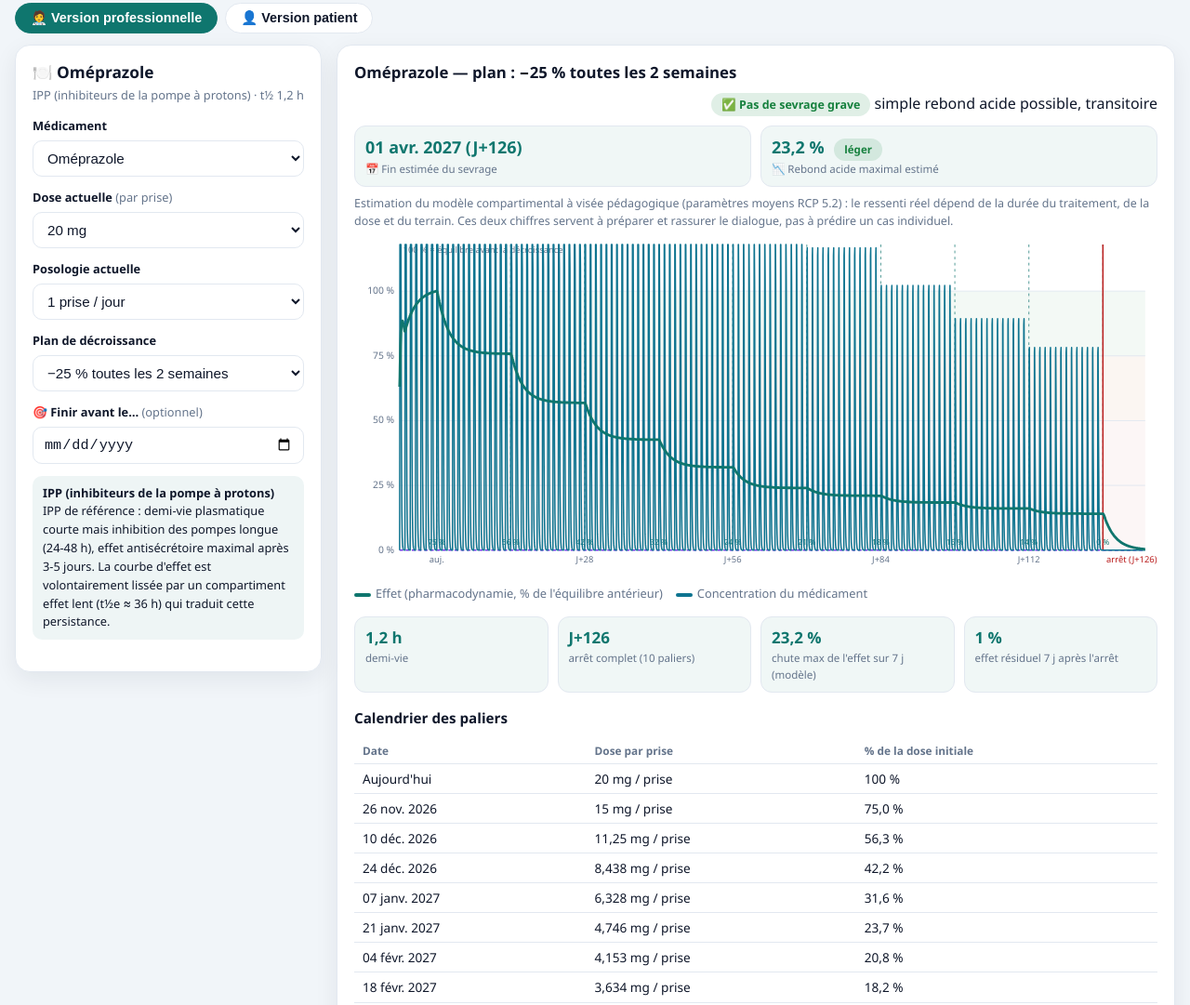
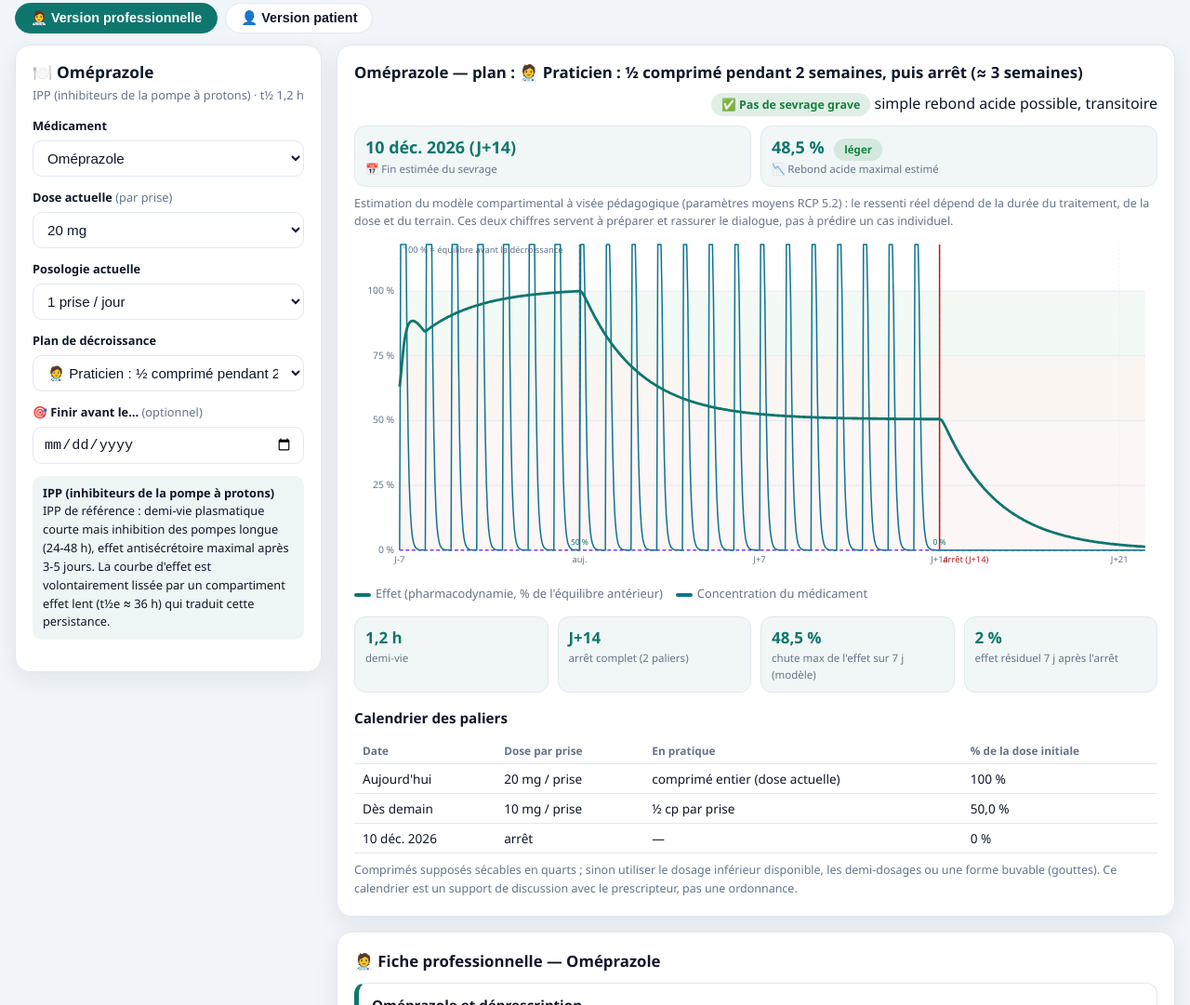
Before and after one commit to Alexlft73/Pharmarevues, a plain HTML site: page deprescription.html in a window 1280 px wide. Shown: the part 245-1326 px from the top of the page at 93% size. Drawn offline with Linux system fonts and the light colour scheme.

Commit message:
Module déprescription : plans praticiens en comprimés sécables (½ cp, ¾ cp, alternance un jour sur 2) — vision rapprochée (IPP ≈ 2 sem, Z ≈ 3, BZD ≈ 5, AD ≈ 8) + colonne 'En pratique' au calendrier

```diff
--- a/deprescription.html
+++ b/deprescription.html
@@ -185,7 +185,7 @@ mirt:{d:"Mirtazapine",cls:"AD",t12:30,tx:2,f:.5,vd:3.4,pb:.85,fe:.15,ds:[15,30],
    ok/warn : seuils de verdict sur Δ7j (chute maximale de l'effet sur 7 jours glissants, en %). */
 const CLASSES = {
 IPP:{label:"IPP (inhibiteurs de la pompe à protons)",t12e:36,ok:999,warn:999,eq:null,
-  prev:[{k:"−25 % toutes les 2 semaines",pct:25,w:2},{k:"−25 % toutes les 4 semaines (ou passage à la demande)",pct:25,w:4},{k:"Palier personnalisé…",cust:1},{k:"Arrêt d'un coup aujourd'hui (référence)",stop:1}],
+  prev:[{k:"🧑‍⚕️ Praticien : ½ comprimé pendant 2 semaines, puis arrêt (≈ 3 semaines)",frac:[{f:0.5,d:14},{f:0}]},{k:"−25 % toutes les 2 semaines",pct:25,w:2},{k:"−25 % toutes les 4 semaines (ou passage à la demande)",pct:25,w:4},{k:"Palier personnalisé…",cust:1},{k:"Arrêt d'un coup aujourd'hui (référence)",stop:1}],
   pat:{title:"Arrêter un IPP : ce qu'il faut savoir",
     what:"Il n'y a <b>pas de dépendance</b> aux IPP : rien de comparable aux benzodiazépines. En revanche, après plusieurs semaines, l'estomac produit « un peu plus » d'acidité qu'avant le traitement. À l'arrêt, surtout brutal, un rebond acide peut donner pendant quelques jours à 2 semaines : brûlures, remontées acides, digestion difficile. C'est bénin, prévisible et ça passe.",
     how:["Continuer, ou repasser à la prise « à la demande » quelques semaines avant l'arrêt complet","Repas fractionnés, dîner léger, ne pas se coucher dans les 2-3 h après manger","Surélever la tête du lit, éviter ses aliments déclencheurs (épices, gras, alcool, café en excès)","Un antiacide local à la demande (type gel d'alginate, en pharmacie) suffit souvent pour le rebond","Si les symptômes durent au-delà de 2 semaines ou reviennent : revoir le médecin (parfois une cause à traiter)"],
@@ -193,7 +193,7 @@ IPP:{label:"IPP (inhibiteurs de la pompe à protons)",t12e:36,ok:999,warn:999,eq
   pro:{title:"Points professionnels — IPP",
     points:["Pas de syndrome de sevrage au sens pharmacologique ; rebond d'hyperacidité (hypergastrinémie) documenté à l'arrêt, souvent 1-2 semaines.","Décroissance souvent inutile : passage à la demande ou demi-dose 2-4 semaines suffit, surtout si usage prolongé.","Réévaluation annuelle de l'indication (recommandations HAS) ; l'arrêt est envisagé quand l'indication initiale a disparu.","Attention : un IPP peut masquer des signes digestifs d'alerte (cf. drapeaux rouges patient ci-dessous) ; l'arrêt sans avis médical est déconseillé si l'indication persiste (RGO érosif, prévention sous AINS/antiagrégant).","Après quelques semaines de traitement continu, la prise à la demande est souvent possible, sauf situations à risque."]}},
 BZD:{label:"Benzodiazépines",t12e:4,ok:20,warn:35,
-  prev:[{k:"−25 % toutes les 2 semaines (palier classique)",pct:25,w:2},{k:"−25 % toutes les 4 semaines (senior / traitement ancien)",pct:25,w:4},{k:"−50 % toutes les 2 semaines (traitement court, < 4 semaines)",pct:50,w:2},{k:"Palier personnalisé…",cust:1},{k:"Arrêt d'un coup aujourd'hui (démonstration)",stop:1}],
+  prev:[{k:"🧑‍⚕️ Praticien : paliers en comprimés −25 %/semaine (¾ → ½ → ½ un jour sur 2 → ¼ → ¼ un jour sur 2), ≈ 5 semaines",frac:[{f:0.75,d:7},{f:0.5,d:7},{f:0.5,d:7,alt:1},{f:0.25,d:7},{f:0.25,d:7,alt:1},{f:0}]},{k:"−25 % toutes les 2 semaines (palier classique)",pct:25,w:2},{k:"−25 % toutes les 4 semaines (senior / traitement ancien)",pct:25,w:4},{k:"−50 % toutes les 2 semaines (traitement court, < 4 semaines)",pct:50,w:2},{k:"Palier personnalisé…",cust:1},{k:"Arrêt d'un coup aujourd'hui (démonstration)",stop:1}],
   eq:{title:"Équivalences approximatives (pivot : diazépam 10 mg)",note:"Approximations d'usage (tables de conversion usuelles), à titre indicatif : la conversion individuelle reste une décision médicale. Les apparentés « Z » (zolpidem, zopiclone) n'ont pas d'équivalence diazépam fiable ; le clonazépame change d'indication (épilepsie) : ne jamais convertir sans le prescripteur.",
     rows:[["Diazépam","10 mg"],["Lorazépam","1 mg"],["Alprazolam","0,5 mg"],["Clonazépame","0,5 mg (approximation d'usage, discutée)"]]},
   pat:{title:"Arrêter une benzodiazépine : ce qu'il faut savoir",
@@ -203,7 +203,7 @@ BZD:{label:"Benzodiazépines",t12e:4,ok:20,warn:35,
   pro:{title:"Points professionnels — benzodiazépines",
     points:["Règles françaises (HAS/ANSM, plan MILDECA) : durée maximale 4 semaines pour les hypnotiques, 12 semaines pour les anxiolytiques, sevrage inclus ; annoncer la durée dès l'instauration.","Préférer une demi-vie longue (diazépam) ou convertir via équivalences pour lisser les paliers, en particulier depuis une BZD courte (alprazolam, lorazépam).","Paliers classiques : −25 % toutes les 2-4 semaines ; sous 25 % de la dose initiale, paliers plus fins (−12,5 % ou prises alternées) car la baisse relative devient grande pour un même delta en mg.","Syndrome de sevrage à distinguer du retour de l'anxiété primitive : la réaction au palier s'estompe en jours ; la rechute persiste et doit être réévaluée (psychothérapie/TCC, suivi médical).","Risque convulsif à l'arrêt brutal : dose élevée, terrain épileptique, alcoolodépendance associée : ces situations relèvent d'un suivi médical rapproché.","Chez le sujet âgé : somnolence, chutes, confusion ; critère de prescription potentiellement inappropriée qui renforce le projet d'arrêt."]}} ,
 Z:{label:"Apparentés « Z » (hypnotiques)",t12e:2,ok:20,warn:35,eq:null,
-  prev:[{k:"−25 % toutes les 2 semaines (palier classique)",pct:25,w:2},{k:"Palier personnalisé…",cust:1},{k:"Arrêt d'un coup aujourd'hui (démonstration)",stop:1}],
+  prev:[{k:"🧑‍⚕️ Praticien : ½ cp 1 semaine → un soir sur 2 pendant 1 semaine → ¼ cp 1 semaine, puis arrêt (≈ 3 semaines)",frac:[{f:0.5,d:7},{f:0.5,d:7,alt:1},{f:0.25,d:7},{f:0}]},{k:"−25 % toutes les 2 semaines (palier classique)",pct:25,w:2},{k:"Palier personnalisé…",cust:1},{k:"Arrêt d'un coup aujourd'hui (démonstration)",stop:1}],
   pat:{title:"Arrêter le zolpidem ou la zopiclone : ce qu'il faut savoir",
     what:"Ce sont des cousins des benzodiazépines, ciblés sur le sommeil. À l'arrêt brutal après un usage prolongé, la 1re à 3e nuit(s) sont souvent plus mauvaises qu'avant le traitement : c'est l'insomnie de rebond, attendue et passagère. Elle est quasi constante, mieux vaut donc la prévoir au calendrier : c'est justement elle qui fait reprendre le médicament « pour être sûr de dormir ».",
     how:["Passer à la demi-dose quelques jours (comprimé sécable), puis au quart, ou « nuits alternées » : un soir sur deux, puis un soir sur trois","Méditation de sommeil guidée type Headspace sur Netflix (« Guide de la méditation »), sophrologie, scan corporel au lit","Rituel du soir constant, chambre sombre et fraîche, se lever si éveil > 20 min et s'occuper calmement","Pas d'alcool : il endort puis fragmente le sommeil et ravive le problème","Café et thé : après 14 h au maximum","Lumière du matin et activité physique : les deux meilleurs hypnotiques naturels","Annoncer la règle des « 3 nuits » les plus difficiles, l'écrire au calendrier : ça dédramatise"],
@@ -211,7 +211,7 @@ Z:{label:"Apparentés « Z » (hypnotiques)",t12e:2,ok:20,warn:35,eq:null,
   pro:{title:"Points professionnels — apparentés « Z »",
     points:["Règle ANSM : durée maximale 4 semaines, période de sevrage incluse ; réévaluer régulièrement.","Somnambulisme et comportements complexes rapportés avec le zolpidem (contre-indication à la reprise) : question systématique à l'officine ; femmes : 5 mg préférentiel.","Paliers courts et fractionnés (demi-dose, quart, nuits alternées) bien adaptés à la demi-vie très courte ; pas d'équivalence diazépam fiable à proposer d'emblée.","Insomnie de rebond quasi constante à l'arrêt brutal : l'anticiper avec le patient (nuits 1-3), c'est la clé de l'arrêt.","Chez le sujet âgé : chutes, confusion nocturne ; critère de prescription inappropriée qui renforce le projet d'arrêt."]}} ,
 AD:{label:"Antidépresseurs",t12e:24,ok:15,warn:25,eq:null,
-  prev:[{k:"−25 % toutes les 2 semaines",pct:25,w:2},{k:"−25 % toutes les 4 semaines (plus prudent)",pct:25,w:4},{k:"Palier personnalisé…",cust:1},{k:"Arrêt d'un coup aujourd'hui (démonstration)",stop:1}],
+  prev:[{k:"🧑‍⚕️ Praticien : ¾ cp → ½ cp → ¼ cp (2 semaines par palier), puis ¼ un jour sur 2 avant l'arrêt (≈ 8 semaines)",frac:[{f:0.75,d:14},{f:0.5,d:14},{f:0.25,d:14},{f:0.25,d:14,alt:1},{f:0}]},{k:"−25 % toutes les 2 semaines",pct:25,w:2},{k:"−25 % toutes les 4 semaines (plus prudent)",pct:25,w:4},{k:"Palier personnalisé…",cust:1},{k:"Arrêt d'un coup aujourd'hui (démonstration)",stop:1}],
   pat:{title:"Arrêter un antidépresseur : ce qu'il faut savoir",
     what:"L'arrêt peut donner un <b>syndrome d'interruption</b> : vertiges (surtout aux mouvements des yeux), sensations de « décharges électriques », nausées, grippette, insomnie, irritabilité, anxiété. Il apparaît 1 à 5 jours après la baisse, il est bénin, et il passe en 1 à 3 semaines. Il ne veut pas dire que la dépression revient : c'est le cerveau qui réajuste ses récepteurs. À savoir aussi : la rechute dépressive est plus fréquente en cas d'arrêt prématuré (moins de 6 mois de traitement) ; l'arrêt se planifie, avec le médecin, en période stable.",
     how:["Descente progressive sur au moins 2 à 4 semaines, souvent plus longue pour la paroxétine et la venlafaxine","Paliers : la dose baisse d'un cran (par exemple −25 %), puis on attend 2 à 4 semaines, le temps que le corps retrouve son équilibre","Symptômes d'arrêt ≠ rechute : vertiges, sensations électriques, nausées dans les jours suivant une baisse = adaptation, ça s'atténue seul en 1-3 semaines ; tristesse ou anxiété qui persiste et s'aggrave = en parler au médecin","Méditation guidée et hygiène de sommeil, activité physique régulière (effet antidépresseur démontré), garder les liens sociaux","La fluoxétine descend « toute seule » : sa longue demi-vie fait le travail du palier ; pour la paroxétine et la venlafaxine, c'est l'inverse : ne jamais couper d'un coup","Signaux positifs : noter chaque jour ce qui va bien, et reprendre contact avec le médecin si une tristesse durable revient"],
@@ -277,6 +277,7 @@ function activePlan(){
   var p=cls().prev[ST.plan];
   if(!p) return null;
   if(p.stop) return {stop:1};
+  if(p&&p.frac){ return {frac:p.frac}; }
   if(p.cust){
     var pct=Math.min(Math.max(parseFloat($("cpct").value)||25,5),50);
     var w=Math.min(Math.max(parseFloat($("cweeks").value)||2,1),8);
@@ -293,6 +294,15 @@ function buildSchedule(){
   var steps=[];
   if(p&&p.stop){
     steps.push({h:preH,factor:0});
+  } else if(p&&p.frac){
+    /* plan praticien : paliers quantifiés en comprimés, durations explicites en jours */
+    var cum=0, q;
+    if(p.frac[0]&&p.frac[0].f<1){ steps.push({h:preH,factor:p.frac[0].f,alt:p.frac[0].alt?1:0}); }
+    for(q=1;q<p.frac.length;q++){
+      cum+=p.frac[q-1].d*24;
+      steps.push({h:preH+cum,factor:p.frac[q].f,alt:p.frac[q].alt?1:0,altFrom:(p.frac[q].alt?preH+cum:0)});
+    }
+    if(p.frac[p.frac.length-1].f!==0){ cum+=p.frac[p.frac.length-1].d*24; steps.push({h:preH+cum,factor:0}); }
   } else if(p){
     var stepH=p.w*7*24, f=1, h=preH, guard=0;
     while(f>0.126&&guard<40){
@@ -309,8 +319,12 @@ function buildSchedule(){
   return {preH:preH,steps:steps,stopH:stopH,tailD:tailD};
 }
 function factorAtT(h,sch){ /* heure absolue depuis début de sim (dose 1 = h 0) */
-  var f=1;
-  for(var k=0;k<sch.steps.length;k++){ if(h>=sch.steps[k].h) f=sch.steps[k].factor; }
+  var f=1, st=null;
+  for(var k=0;k<sch.steps.length;k++){ if(h>=sch.steps[k].h){ f=sch.steps[k].factor; st=sch.steps[k]; } }
+  if(st&&st.alt&&f>0&&st.altFrom){ /* pris un jour sur deux : parité du jour calendaire depuis le début du palier */
+    var dp=Math.floor((h-st.altFrom)/24);
+    if(dp%2===1) return 0;
+  }
   return f;
 }
 
@@ -378,6 +392,13 @@ function verdict(res){
     if(m.met&&m.met.t12>=90) return '<span class="badge b-ok">✅ Arrêt direct souvent bien toléré</span> demi-vie très longue + métabolite actif ('+m.met.n+') : l\'effet descend seul, en pente douce';
     if(m.cls==="AD") return '<span class="badge b-stop">🛑 Arrêt brutal</span> syndrome d\'interruption très probable (vertiges, « décharges électriques ») : ne jamais couper d\'un coup, voir le prescripteur';
     return '<span class="badge b-stop">🛑 Arrêt brutal</span> sevrage mal maîtrisé (rebond, parfois convulsions à forte dose) : uniquement sous surveillance médicale';
+  }
+  if(p&&p.frac){
+    var VT={IPP:'<span class="badge b-ok">✅ Plan usuel</span> demi-dose 2 semaines puis arrêt : conforme aux pratiques de sevrage des IPP (rebond acide transitoire possible, prévoir un antiacide local)',
+      BZD:'<span class="badge b-warn">⚠️ Paliers praticiens</span> ≈ 25 % par semaine en comprimés sécables (¾, ½, ½ un jour sur 2, ¼) : adapté aux traitements courts à modérés ; traitement au long cours, dose élevée ou sujet âgé → préférer −25 % toutes les 2 à 4 semaines',
+      Z:'<span class="badge b-ok">✅ Plan usuel des hypnotiques</span> demi-dose, puis un soir sur deux, puis quart : vitesse adaptée aux traitements courts (≤ 4 semaines, règles HAS/ANSM)',
+      AD:'<span class="badge b-warn">⚠️ Paliers praticiens</span> ¾ → ½ → ¼ (2 semaines par palier) puis un jour sur 2 : vitesse intermédiaire ; paroxétine et venlafaxine (demi-vies courtes) → espacer davantage les paliers ; fluoxétine : arrêt direct possible'}[m.cls];
+    return VT||'';
   }
   var rate=p.pct/p.w;
   if(rate<=12.5+1e-9) return '<span class="badge b-ok">✅ Descente en douceur</span> ≈ '+fmt(rate,1)+' % de l\'équilibre perdu par semaine';
@@ -531,19 +552,30 @@ function renderStats(res){
   if(res.eff7!==null) h+='<div class="stat"><div class="v">'+fmt(Math.max(res.eff7,0),0)+' %</div><div class="k">effet résiduel 7 j après l\'arrêt</div></div>';
   s.innerHTML=h;
 }
+function fracStr(f){
+  var M=[[1,'1 cp'],[0.75,'¾ cp'],[0.5,'½ cp'],[0.25,'¼ cp'],[0.125,'⅛ cp']];
+  for(var i=0;i<M.length;i++){ if(Math.abs(f-M[i][0])<1e-9) return M[i][1]; }
+  return null;
+}
 function renderPaliers(res){
-  var box=$("paliers"), today=new Date();
-  var rows='<tr><td>Aujourd\'hui</td><td class="num">'+dstr(ST.dose)+' mg / prise</td><td class="num">100 %</td></tr>';
+  var box=$("paliers"), today=new Date(), soir=(ST.tau>=24);
+  var rows='<tr><td>Aujourd\'hui</td><td class="num">'+dstr(ST.dose)+' mg / prise</td><td>comprimé entier (dose actuelle)</td><td class="num">100 %</td></tr>';
   res.sch.steps.forEach(function(st){
+    if(st.h===res.sch.preH&&st.factor>0&&st.factor<1){ /* 1er palier praticien : dès demain */
+      var fs2=fracStr(st.factor);
+      rows+='<tr><td>Dès demain</td><td class="num">'+dstr(ST.dose*st.factor)+' mg / prise</td><td>'+(fs2?fs2+' par prise':fmt(st.factor*100,1)+' %')+(st.alt?' <b>un jour sur 2</b> (ou '+(soir?'un soir sur 2':'une prise sur 2')+')':'')+'</td><td class="num">'+fmt(st.factor*100,1)+' %</td></tr>';
+      return;
+    }
     var d=new Date(today.getTime()+Math.round((st.h-res.sch.preH)/24)*864e5);
     if(st.factor<=0){
-      rows+='<tr><td>'+fmtDate(d)+'</td><td class="num">arrêt</td><td class="num">0 %</td></tr>';
+      rows+='<tr><td>'+fmtDate(d)+'</td><td class="num">arrêt</td><td>—</td><td class="num">0 %</td></tr>';
     } else {
-      rows+='<tr><td>'+fmtDate(d)+'</td><td class="num">'+dstr(ST.dose*Math.max(st.factor,0.05))+' mg / prise</td><td class="num">'+fmt(st.factor*100,1)+' %</td></tr>';
+      var fs=fracStr(st.factor);
+      rows+='<tr><td>'+fmtDate(d)+'</td><td class="num">'+dstr(ST.dose*Math.max(st.factor,0.05))+' mg / prise</td><td>'+(fs?fs+' par prise':'≈ '+fmt(st.factor*100,0)+' % de la dose')+(st.alt?' <b>un jour sur 2</b> (ou '+(soir?'un soir sur 2':'une prise sur 2')+')':'')+'</td><td class="num">'+fmt(st.factor*100,1)+' %</td></tr>';
     }
   });
-  box.innerHTML='<h3>Calendrier des paliers</h3><table class="ptab"><tr><th>Date</th><th>Dose par prise</th><th>% de la dose initiale</th></tr>'+rows+'</table>'
-   +'<div class="note">Adapter chaque palier à la forme disponible (comprimé sécable, quart de comprimé, gouttes) ; ce calendrier est un support de discussion avec le prescripteur, pas une ordonnance.</div>';
+  box.innerHTML='<h3>Calendrier des paliers</h3><table class="ptab"><tr><th>Date</th><th>Dose par prise</th><th>En pratique</th><th>% de la dose initiale</th></tr>'+rows+'</table>'
+   +'<div class="note">Comprimés supposés sécables en quarts ; sinon utiliser le dosage inférieur disponible, les demi-dosages ou une forme buvable (gouttes). Ce calendrier est un support de discussion avec le prescripteur, pas une ordonnance.</div>';
 }
 function renderInfo(){
   var m=mol(), c=cls(), box=$("info"), h="";
```
